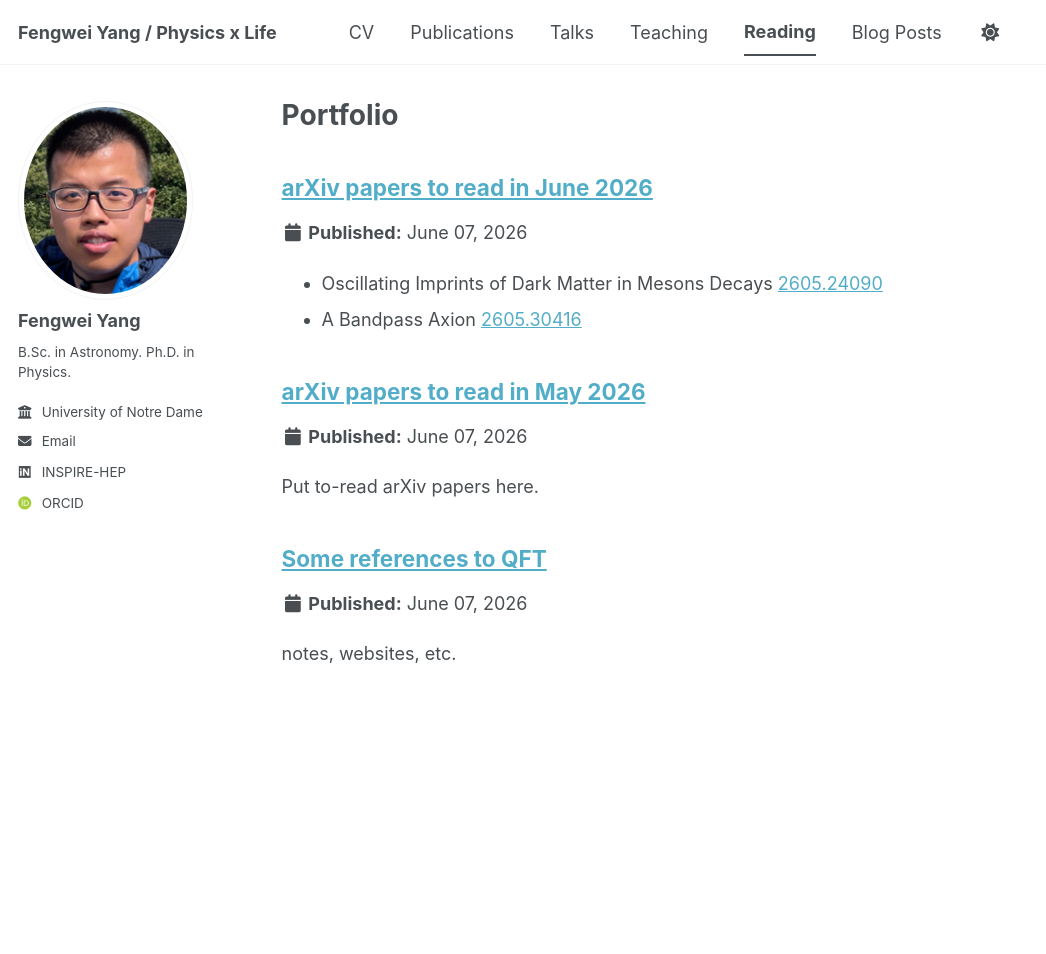
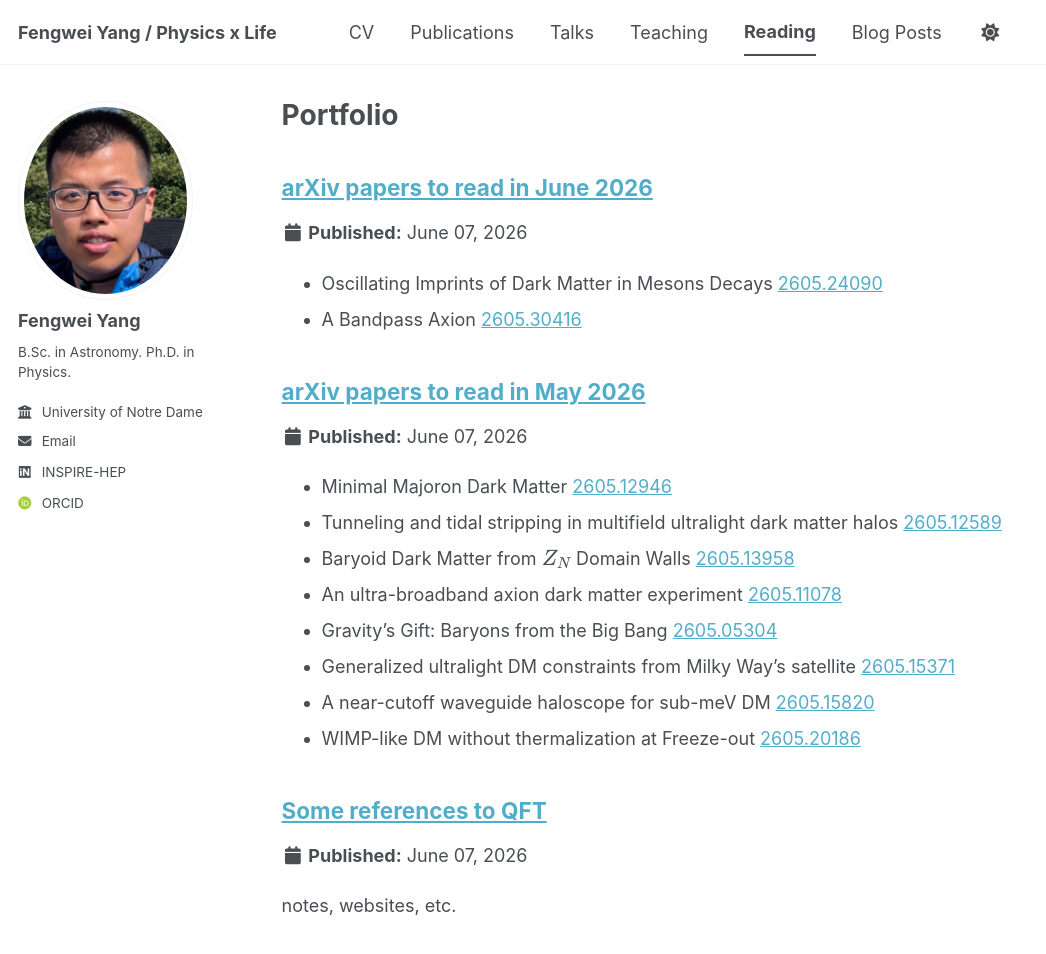
Before and after one commit to F-W-Yang/F-W-Yang.github.io, a Jekyll site: the page built from _pages/portfolio.html, in a window 1280 px wide and 1033 px high. Shown: the top 954 px of the window, without its empty margins (0-1046 px from the left). Built offline with Jekyll 4.4.1, drawn with Linux system fonts in a browser that asks for light colours; some web fonts are replaced; a script bundle is joined from its source files by our own code; library files that are not in the unit come from our copies; formulas are drawn with MathJax 3.

Commit message:
Remove excerpt from May 2026 arXiv papers list
Removed excerpt from May 2026 portfolio entry.

```diff
--- a/_portfolio/May-2026.md
+++ b/_portfolio/May-2026.md
@@ -1,6 +1,5 @@
 ---
 title: "arXiv papers to read in May 2026"
-excerpt: "Put to-read arXiv papers here."
 collection: portfolio
 ---
 * Minimal Majoron Dark Matter [2605.12946](https://arxiv.org/pdf/2605.12946)
```
